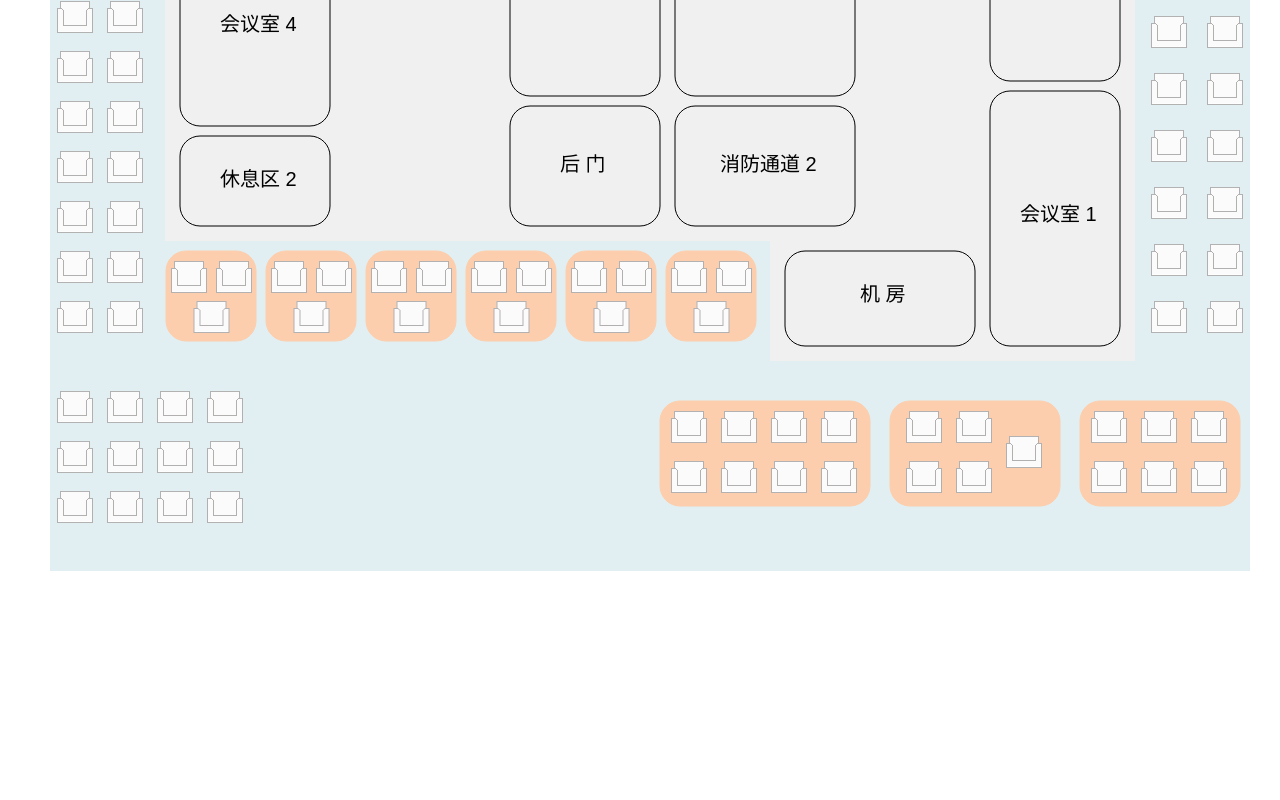
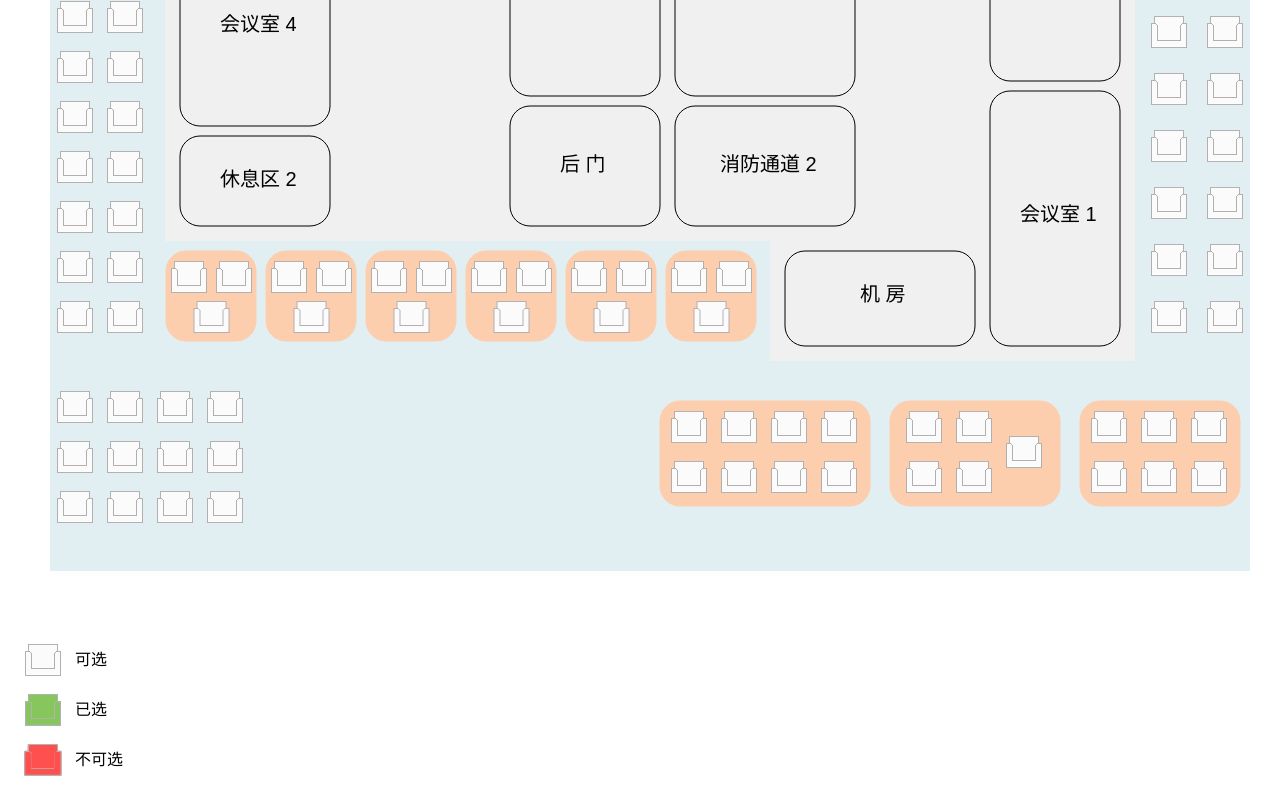
Before and after one commit to LinWLin/OfficeRental, a plain HTML site: page index.html in a window 1280 px wide. Shown: the part 639-1439 px from the top of the page. Before the commit the page ends 1224 px from the top, so only its background shows below. Drawn offline with Linux system fonts and the light colour scheme.

Commit message:
Update index.html

```diff
--- a/index.html
+++ b/index.html
@@ -11,12 +11,37 @@
 			margin:10px 50px;
 			background: #E1EFF2;
 		}
+		div.introduce {
+			padding:50px 15px 15px 15px;
+		}
+		div.introduce div{
+			padding-left: 60px;
+			height:50px;
+			line-height: 50px;
+		}
+		div.introduce div.intr_1{
+			background: url(img/chair01.png) no-repeat;
+			background-position: 9px 9px;
+		}
+		div.introduce div.intr_2{
+			background: url(img/chair02.png) no-repeat;
+			background-position: 9px 9px;
+		}
+		div.introduce div.intr_3{
+			background: url(img/chair03.png) no-repeat;
+			background-position: 9px 9px;
+		}
 	</style>
 </head>
 <body>
 	<canvas id="myCanvas" width="1200" height="1200">
 		您的浏览器不支持H5 canvas标签
 	</canvas>
+	<div class="introduce">
+		<div class="intr_1">可选</div>
+		<div class="intr_2">已选</div>
+		<div class="intr_3">不可选</div>
+	</div>
 
 	<script>
 		window.onload=function(){
```
